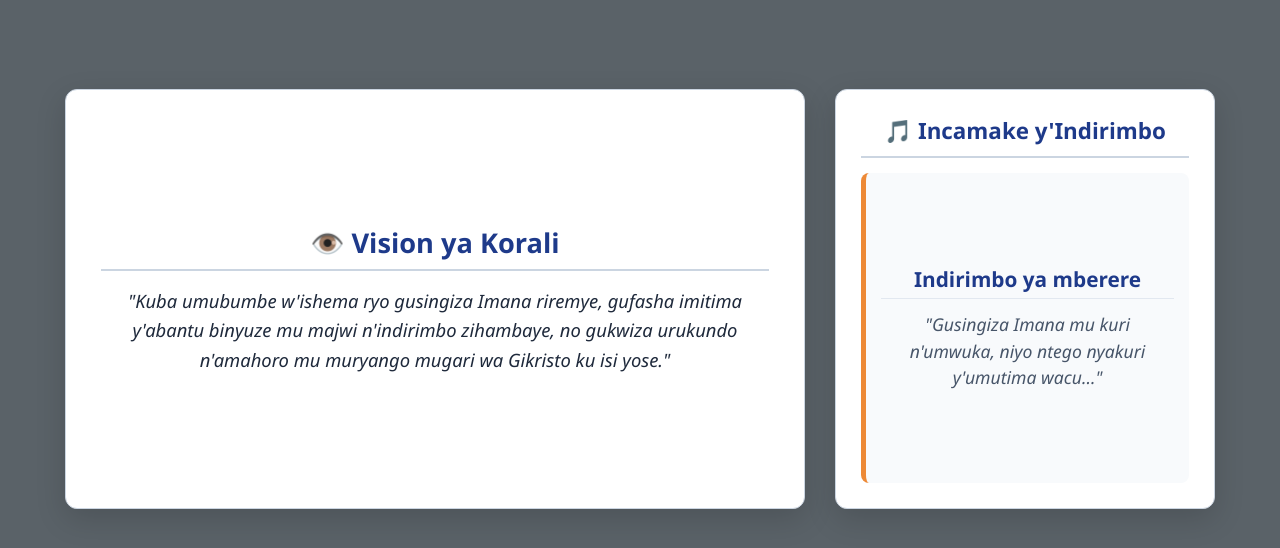
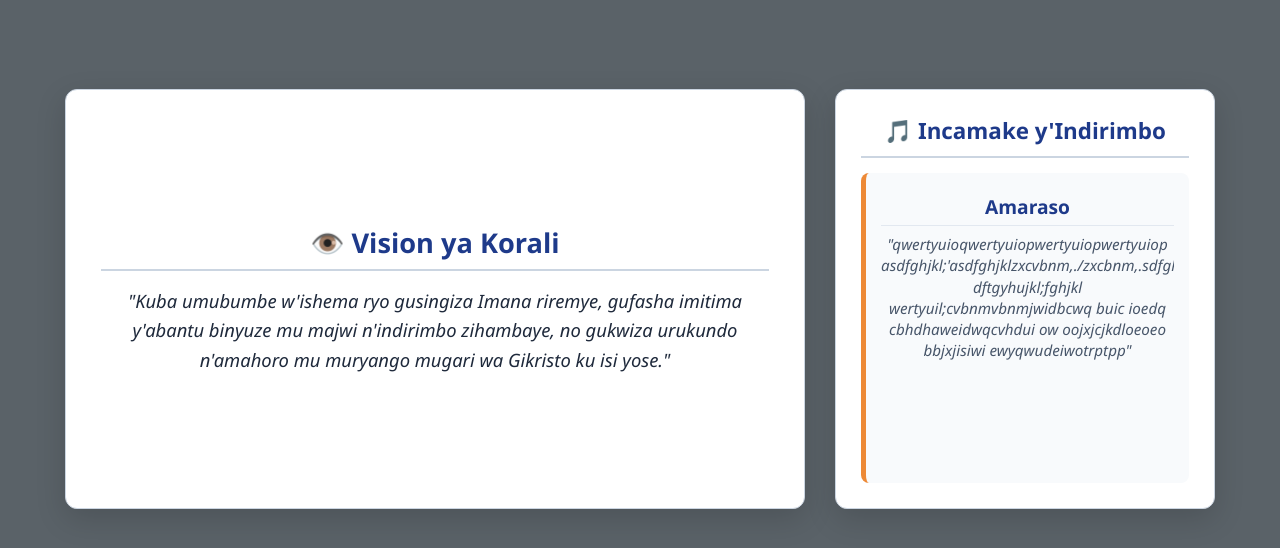
Before and after one commit to CyubahiroJMV/getsemani-choir-system, a Django app: page / in a window 1280 px wide. Shown: the part 160-708 px from the top of the page. Run offline with Django 5.2, Linux system fonts and the light colour scheme; data comes from the database, SQL or seed files in the repository.

Commit message:
Add files via upload

```diff
--- a/choir_app/templates/choir_app/index.html
+++ b/choir_app/templates/choir_app/index.html
@@ -105,17 +105,17 @@
 
         .song-snippet-item {
             background: #f8fafc;
-            padding: 25px 15px;
+            padding: 20px 15px;
             border-radius: 8px;
             border-left: 5px solid #ed8936;
             height: 100%;
             display: flex;
             flex-direction: column;
-            justify-content: center;
+            justify-content: space-between;
             align-items: center;
         }
-        .song-snippet-item h4 { margin: 0 0 12px 0; color: #1e3a8a; font-size: 1.3em; border-bottom: 1px solid #e2e8f0; padding-bottom: 5px; text-align: center; width: 100%; }
-        .song-lyrics-box { color: #475569; font-size: 1.1em; font-style: italic; line-height: 1.5; text-align: center; }
+        .song-snippet-item h4 { margin: 0 0 8px 0; color: #1e3a8a; font-size: 1.2em; border-bottom: 1px solid #e2e8f0; padding-bottom: 5px; text-align: center; width: 100%; }
+        .song-lyrics-box { flex: 1; overflow-y: auto; color: #475569; font-size: 0.95em; font-style: italic; line-height: 1.4; text-align: center; margin-bottom: 10px; width: 100%; }
 
         @keyframes cssFadeTimer { 0%, 45% { opacity: 1; z-index: 2; } 50%, 95% { opacity: 0; z-index: 1; } 100% { opacity: 1; z-index: 2; } }
 
@@ -155,39 +155,37 @@
             </div>
         </div>
 
-        <!-- 2. IBURYO: INCAMAKE Y'INDIRIMBO (HANO CODE IRI DYNAMIC KANDI AUTOMATIC 100%) -->
+        <!-- 2. IBURYO: INCAMAKE Y'INDIRIMBO (HANO JYA ISOMA DATA AVUYE MURI DATABASE NYAKURI) -->
         <div class="right-static-section">
             <h2>🎵 Incamake y'Indirimbo</h2>
             <div class="songs-window">
-                <!-- INDIRIMBO YA 1 -->
-                <div class="song-animated-card active">
-                    <div class="song-snippet-item">
-                        <h4>Indirimbo ya mberere</h4>
-                        <div class="song-lyrics-box">"Gusingiza Imana mu kuri n'umwuka, niyo ntego nyakuri y'umutima wacu..."</div>
+                {% for song in songs %}
+                    <!-- IYI CARD IRAHIYAKA KANDI ITERE LIVE KURI BURI NDIRIMBO IRI MURI DATABASE -->
+                    <div class="song-animated-card {% if forloop.first %}active{% endif %}">
+                        <div class="song-snippet-item">
+                            <h4>{{ song.title }}</h4>
+                            <div class="song-lyrics-box">"{{ song.lyrics|truncatewords:20 }}"</div>
+                        </div>
                     </div>
-                </div>
-                <!-- INDIRIMBO YA 2 -->
-                <div class="song-animated-card">
-                    <div class="song-snippet-item">
-                        <h4>Urukundo rwa Yesu</h4>
-                        <div class="song-lyrics-box">"Urukundo rwawe ruratsinda amanywa n'ijoro, waduhaye ishema ryo kubaho..."</div>
+                {% empty %}
+                    <!-- Niba database ishyashya ari nsa, haza iyi ngiyi y'igereranyo ngo section we kwaka nsa -->
+                    <div class="song-animated-card active">
+                        <div class="song-snippet-item">
+                            <h4>Urukundo rwa Yesu</h4>
+                            <div class="song-lyrics-box">"Nta ndirimbo zanditswe muli database racyari muli system. Injira nka Admin utangire kuzi-upload-inga ubu!"</div>
+                        </div>
                     </div>
-                </div>
-                <!-- INDIRIMBO YA 3 -->
-                <div class="song-animated-card">
-                    <div class="song-snippet-item">
-                        <h4>Mesiya Umwami</h4>
-                        <div class="song-lyrics-box">"Haleluya ku Mwami w'amahoro, ubutumwa bwiza bukwiriye isi yose..."</div>
-                    </div>
-                </div>
+                {% endfor %}
             </div>
         </div>
     </div>
 
-    <!-- JAVASCRIPT AUTO-ROTATE ENGINE BUDASHOBORA KWANGA NA RIME -->
+    <!-- JAVASCRIPT AUTO-ROTATE ENGINE -->
     <script>
         document.addEventListener("DOMContentLoaded", function() {
             const cards = document.querySelectorAll('.song-animated-card');
+            if (cards.length <= 1) return; // Niba ari indirimbo 1 cyangwa ubusa, guma aho
+
             let currentIndex = 0;
 
             function rotateSongs() {
```
